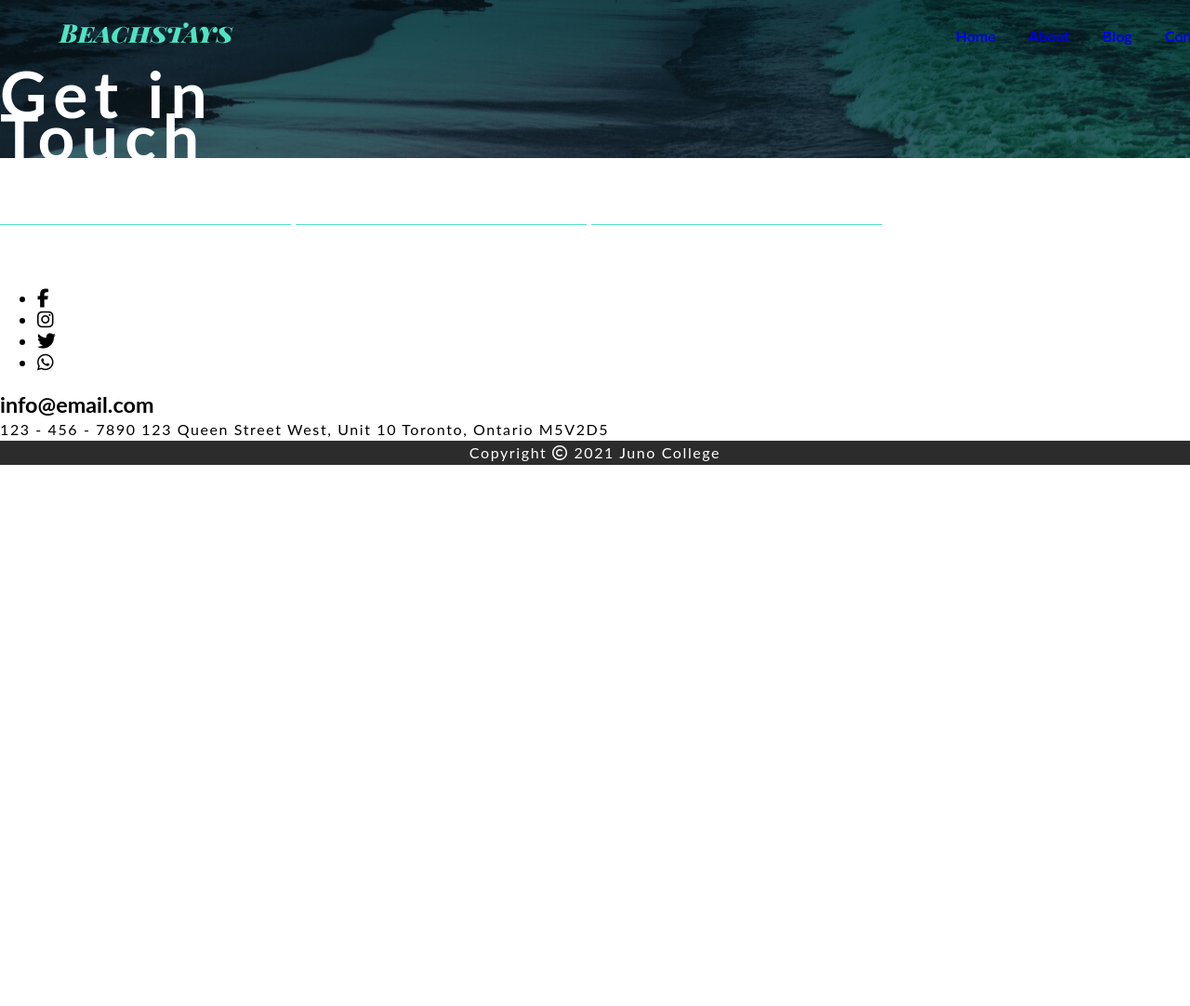
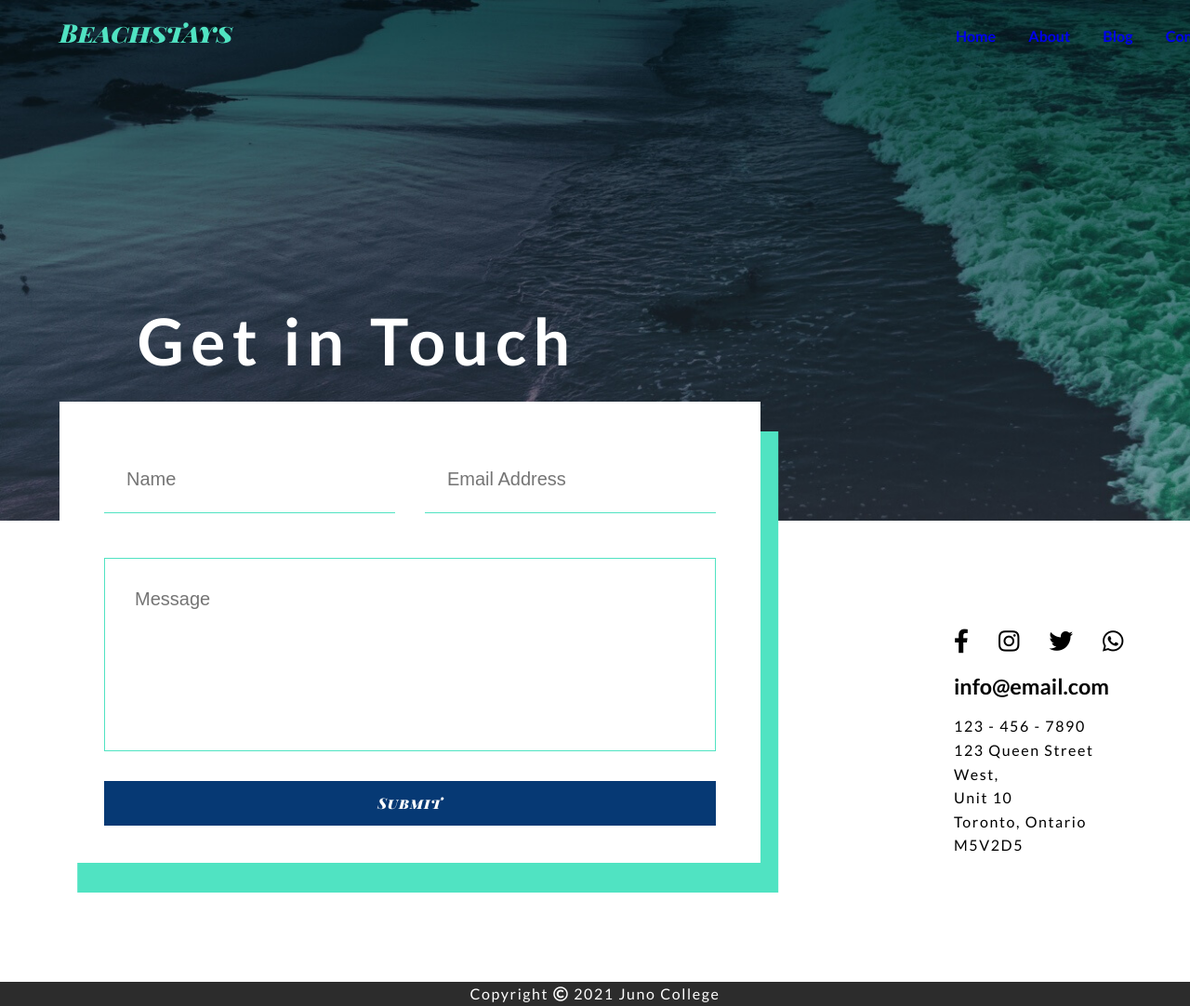
Before and after one commit to brcanuto/brian-canuto-project-one, a plain HTML site: page contact.html in a window 1280 px wide. Shown: the top 1082 px of the page at 93% size. Before the commit the page ends 800 px from the top, so only its background shows below. Drawn offline with Linux system fonts and the light colour scheme.

Commit message:
finished contact page :sparkle:

```diff
--- a/contact.html
+++ b/contact.html
@@ -10,18 +10,18 @@
     <!-- Google Fonts -->
     <link rel="preconnect" href="https://fonts.googleapis.com">
     <link rel="preconnect" href="https://fonts.gstatic.com" crossorigin>
-    <link href="https://fonts.googleapis.com/css2?family=Lato:wght@400700&family=Playfair+Display+SC:ital,wght@1,900&display=swap"rel="stylesheet">
+    <link href="https://fonts.googleapis.com/css2?family=Lato:wght@400;700&family=Playfair+Display+SC:ital,wght@1,900&display=swap" rel="stylesheet">
 
     <!-- Font Awesome CDN -->
 
-    <link rel="stylesheet" href="https://use.fontawesome.com/releases/v515.4/css/all.css" integrity="sha384-DyZ88mC6Up2uqS4hKRgHuoeGwBcD4Ng9SiP4dIRy0EXTlnuz47vAwmeGwVChigm"crossorigin="anonymous">
+    <link rel="stylesheet" href="https://use.fontawesome.com/releases/v5.15.4/css/all.css" integrity="sha384-DyZ88mC6Up2uqS4h/KRgHuoeGwBcD4Ng9SiP4dIRy0EXTlnuz47vAwmeGwVChigm" crossorigin="anonymous">
 
     <!-- Stylesheet -->
     <link rel="stylesheet" href="styles/style.css">
 </head>
 <body>
     <header class="backgroundContact">
-        <nav class="wrapper">
+        <nav class="wrapper backgroundContactGridItem1">
             <div>
                 <h2 class="logo">Beachstays</h2>
             </div>
@@ -32,26 +32,27 @@
                 <li><a href="./contact.html">Contact</a></li>
             </ul>
         </nav>
-        <!-- <img src="./styles/assets/contact-image-1.jpg" alt="waves crashing on the beach during early dawn"> -->
+        <div class="backgroundContactGridItem2">
             <h1>Get in Touch</h1>
+        </div>
     </header>
 
-    <section>
-        <div>
-            <form action="">
-                <input type="text">
-                <label for=""></label>
+    <section class="contactSectionGrid wrapper">
+        <div class="contactSectionGridItem1">
+            <form action="" class="contactForm">
+                <label for="contactName" class="sr-only">Name</label>
+                <input type="name" id="contactName" placeholder="Name">
 
-                <input type="text">
-                <label for=""></label>
+                <label for="contactEmail" class="sr-only">Email Address</label>
+                <input type="email" id="contactEmail" placeholder="Email Address">
 
-                <input type="text">
-                <label for=""></label>
+                <label for="contactMessage" class="sr-only">Message</label>
+                <textarea name="message" id="contactMessage" placeholder="Message"></textarea>
 
-                <submit></submit>
+                <button type="submit" class="submitButton">Submit</button>
             </form>
-            <div class="backgroundBlockContact"></div>
-            <div>
+        </div>
+        <div class="contactSectionGridItem2">
             <ul class="socialMedia">
                 <li><a href=""><i class="fab fa-facebook-f"></i></a></li>
                 <li><a href=""><i class="fab fa-instagram"></i></a></li>
@@ -59,14 +60,14 @@
                 <li><a href=""><i class="fab fa-whatsapp"></i></a></li>
             </ul>
             <h3 class="contactInfo">info@email.com</h3>
-                <p>123 - 456 - 7890
-                    123 Queen Street West,
-                    Unit 10
-                    Toronto, Ontario
-                    M5V2D5
+            <p> <span class="lineBreak">123 - 456 - 7890</span>
+                <span class="lineBreak">123 Queen Street West,</span>
+                <span class="lineBreak">Unit 10</span>
+                <span class="lineBreak">Toronto, Ontario</span>
+                <span class="lineBreak">M5V2D5</span>
             </p>
         </div>
-        </div>
+
     </section>
 
     <footer>
--- a/styles/sass/style.scss
+++ b/styles/sass/style.scss
@@ -190,8 +190,11 @@ header{
      height: 35rem;
  }
 
+
  .backgroundContact {
      background: url(./assets/contact-image-1.jpg) no-repeat;
+     background-size: cover;
+     height: 35rem;
  }
 
 nav {
@@ -537,3 +540,76 @@ input{
     margin-bottom: 8rem;
     padding: 0.7rem;
 }
+
+
+/* ===================================
+HOLY CRAP IT'S THE CONTACT PAGE STUFF
+=====================================*/
+
+/* ===================================
+CONTACT HEADER STUFF
+=====================================*/
+
+.backgroundContactGridItem2{
+    display: flex;
+    justify-content: center;
+    width: 42rem;
+    padding: 6rem 0 0 6rem;
+}
+
+/* ===================================
+CONTACT FORM STUFF
+=====================================*/
+
+.contactSectionGrid{
+    display: grid;
+    grid-template-columns: 2fr 1fr;
+    grid-template-rows: auto;
+    column-gap: 13rem;
+}
+.contactSectionGridItem1{
+    box-shadow: 1.2rem 2rem $primaryColor;
+    height: 31rem;
+    background-color: #fff;
+    position: relative;
+    bottom: 8rem;
+}
+
+.contactForm {
+    display: grid;
+    grid-template-columns: 1fr 1fr;
+    grid-template-rows: auto;
+    column-gap: 2rem;
+    padding: 3rem;
+    textarea{
+        resize: none;
+        border: 0.1rem solid $primaryColor;
+        grid-column: 1 / span 2;
+        height: 13rem;
+        padding: 2rem 0 0 2rem;
+    }
+    .submitButton{
+        margin-top: 2rem;
+    }
+}
+
+.socialMedia{
+    display: flex;
+    padding: 0;
+    margin-left: -1rem;
+    li{
+        list-style-type: none;
+        padding: 1rem 1rem 0 1rem;
+        font-size: 1.6rem;
+        margin-top: 5rem;
+    }
+}
+
+.contactInfo{
+    margin-bottom: 1rem;
+}
+
+.lineBreak::after{
+    content: "\a";
+    white-space: pre;
+}
```
Also changed, not shown: styles/style.css. Lines whose indentation alone changed are shown as unchanged.
